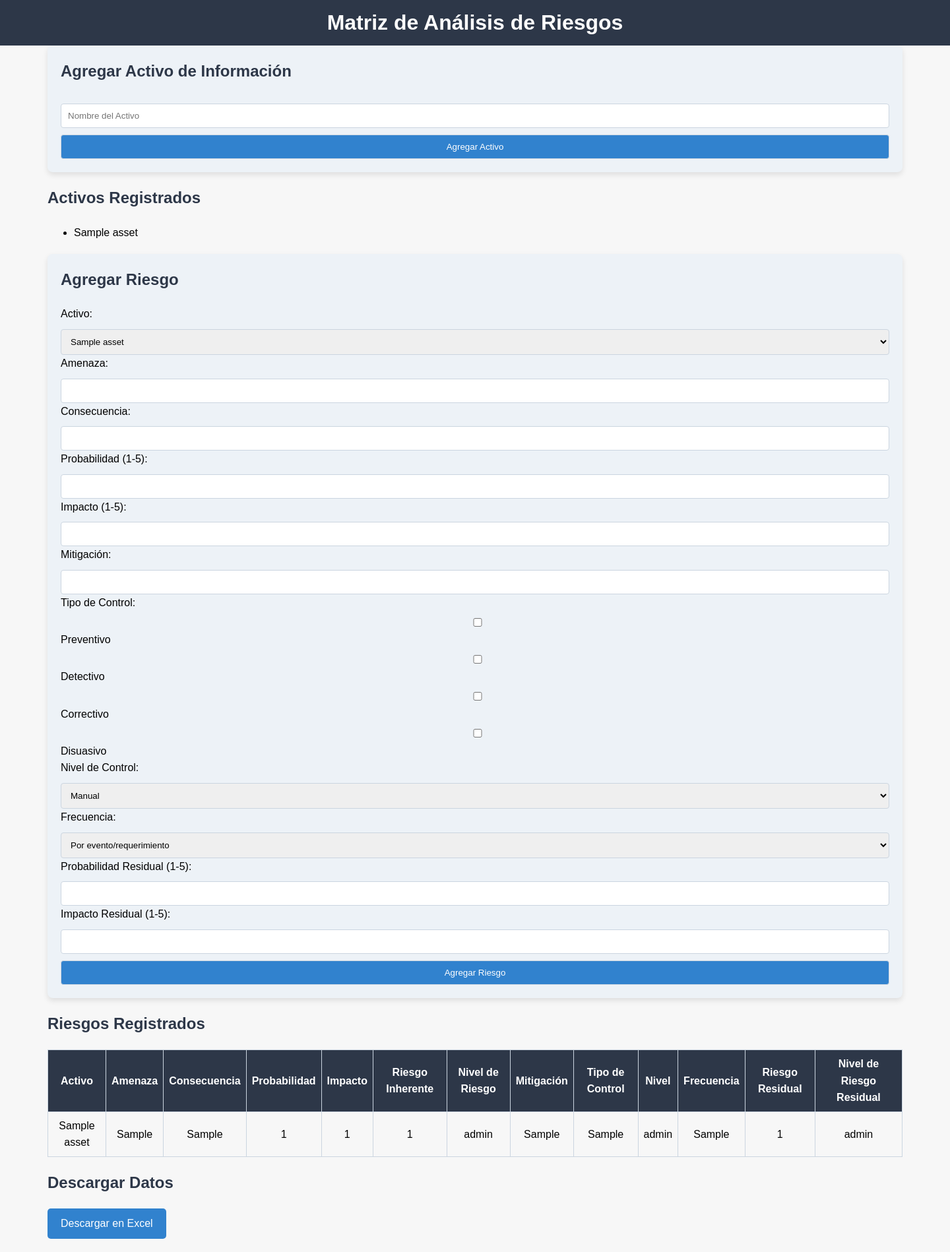
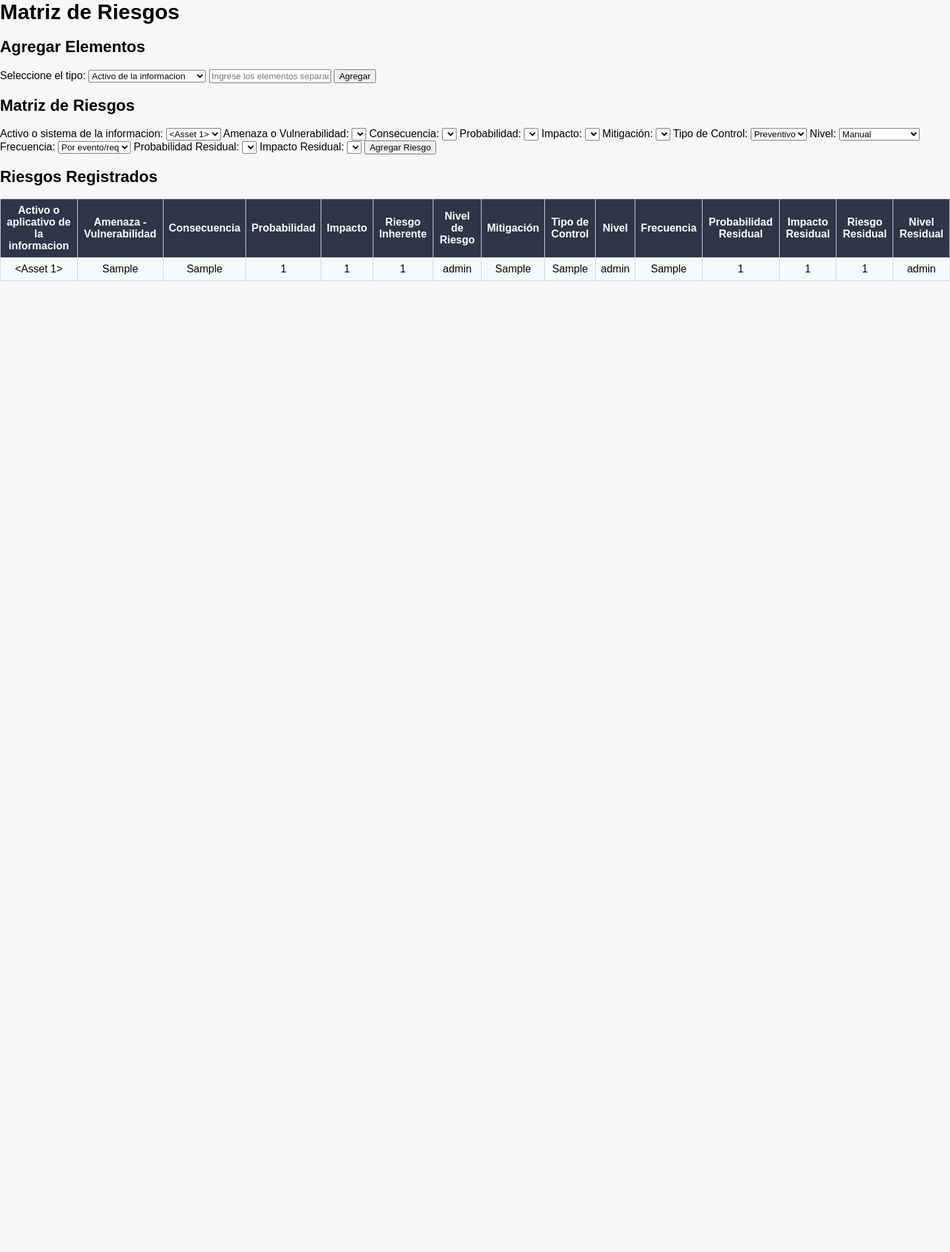
Before and after one commit to FerFisX/Matriz-de-Riesgos---Python, a Flask app: page / in a window 1440 px wide. Shown: the whole page at 66% size. After the commit the page ends 426 px from the top, so only its background shows below. Run offline with Flask 3, Linux system fonts and the light colour scheme; tables that the repository leaves empty hold one stand-in row (values such as "Sample post"); lists and menus that the app fills with data are empty.

Commit message:
Update index.html

```diff
--- a/templates/index.html
+++ b/templates/index.html
@@ -1,77 +1,91 @@
 <!DOCTYPE html>
-<html lang="en">
+<html lang="es">
 <head>
     <meta charset="UTF-8">
     <meta name="viewport" content="width=device-width, initial-scale=1.0">
-    <title>Matriz de Análisis de Riesgos</title>
-    <link rel="stylesheet" type="text/css" href="{{ url_for('static', filename='style.css') }}">
+    <title>Matriz de Riesgos</title>
+    <link rel="stylesheet" href="/static/style.css">
 </head>
 <body>
-    <header>
-        <h1>Matriz de Análisis de Riesgos</h1>
-    </header>
-    <main>
-        <!-- Sección para agregar activos de información -->
-        <section class="form-section">
-            <h2>Agregar Activo de Información</h2>
-            <form action="/add_asset" method="post">
-                <input type="text" name="asset" placeholder="Nombre del Activo" required>
-                <button type="submit">Agregar Activo</button>
+    <h1>Matriz de Riesgos</h1>
+
+    <!-- Formulario para agregar activos, amenazas, consecuencias y mitigaciones -->
+    <h2>Agregar Elementos</h2>
+    <form action="/add_items" method="post">
+        <label>Seleccione el tipo:</label>
+        <select name="item_type">
+            <option value="assets">Activo de la informacion</option>
+            <option value="threats">Amenaza o Vulnerabilidad</option>
+            <option value="consequences">Consecuencia</option>
+            <option value="mitigations">Mitigación</option>
+        </select>
+        <input type="text" name="items" placeholder="Ingrese los elementos separados por coma">
+        <button type="submit">Agregar</button>
     </form>
-        </section>
 
-        <!-- Sección para listar activos registrados -->
-        <section class="assets-section">
-            <h2>Activos Registrados</h2>
-            <ul>
+    <!-- Sección para crear la matriz de riesgos -->
+    <h2>Matriz de Riesgos</h2>
+    <form action="/add_risk" method="post">
+        <label>Activo o sistema de la informacion:</label>
+        <select name="asset">
             {% for asset in assets %}
-                    <li>{{ asset.name }}</li>
-                {% endfor %}
-            </ul>
-        </section>
-
-        <!-- Sección para agregar riesgos -->
-        <section class="form-section">
-            <h2>Agregar Riesgo</h2>
-            <form action="/add_risk" method="post">
-                <label for="asset">Activo:</label>
-                <select name="asset" required>
-                    {% for asset in assets %}
-                        <option value="{{ asset.id }}">{{ asset.name }}</option>
+                <option value="{{ asset }}">{{ asset }}</option>
             {% endfor %}
         </select>
 
-                <label for="threat">Amenaza:</label>
-                <input type="text" name="threat" required>
+        <label>Amenaza o Vulnerabilidad:</label>
+        <select name="threat">
+            {% for threat in threats %}
+                <option value="{{ threat }}">{{ threat }}</option>
+            {% endfor %}
+        </select>
 
-                <label for="consequence">Consecuencia:</label>
-                <input type="text" name="consequence" required>
+        <label>Consecuencia:</label>
+        <select name="consequence">
+            {% for consequence in consequences %}
+                <option value="{{ consequence }}">{{ consequence }}</option>
+            {% endfor %}
+        </select>
 
-                <label for="probability">Probabilidad (1-5):</label>
-                <input type="number" name="probability" min="1" max="5" required>
+        <label>Probabilidad:</label>
+        <select name="probability">
+            {% for value in probability_options %}
+                <option value="{{ value }}">{{ value }}</option>
+            {% endfor %}
+        </select>
 
-                <label for="impact">Impacto (1-5):</label>
-                <input type="number" name="impact" min="1" max="5" required>
+        <label>Impacto:</label>
+        <select name="impact">
+            {% for value in impact_options %}
+                <option value="{{ value }}">{{ value }}</option>
+            {% endfor %}
+        </select>
 
-                <label for="mitigation">Mitigación:</label>
-                <input type="text" name="mitigation">
+        <label>Mitigación:</label>
+        <select name="mitigation">
+            {% for mitigation in mitigations %}
+                <option value="{{ mitigation }}">{{ mitigation }}</option>
+            {% endfor %}
+        </select>
 
-                <label for="control_type">Tipo de Control:</label><br>
-                <input type="checkbox" name="control_type" value="Preventivo"> Preventivo<br>
-                <input type="checkbox" name="control_type" value="Detectivo"> Detectivo<br>
-                <input type="checkbox" name="control_type" value="Correctivo"> Correctivo<br>
-                <input type="checkbox" name="control_type" value="Disuasivo"> Disuasivo<br>
+        <label>Tipo de Control:</label>
+        <select name="control_type">
+            <option value="Preventivo">Preventivo</option>
+            <option value="Detectivo">Detectivo</option>
+            <option value="Correctivo">Correctivo</option>
+            <option value="Disuasivo">Disuasivo</option>
+        </select>
 
-                <label for="control_level">Nivel de Control:</label>
-                <select name="control_level" required>
+        <label>Nivel:</label>
+        <select name="control_level">
             <option value="Manual">Manual</option>
             <option value="Automático">Automático</option>
-                    <option value="Semi-automático">Semi-automático</option>
+            <option value="Semi automático">Semi automático</option>
         </select>
 
-                <label for="control_frequency">Frecuencia:</label>
-                <select name="control_frequency" required>
-                    <option value="Por evento/requerimiento">Por evento/requerimiento</option>
+        <label>Frecuencia:</label>
+        <select name="control_frequency">
+            <option value="Por evento/req">Por evento/req</option>
             <option value="Diario">Diario</option>
             <option value="Semanal">Semanal</option>
             <option value="Mensual">Mensual</option>
@@ -79,25 +93,31 @@
             <option value="Anual">Anual</option>
         </select>
 
-                <label for="residual_probability">Probabilidad Residual (1-5):</label>
-                <input type="number" name="residual_probability" min="1" max="5" required>
+        <label>Probabilidad Residual:</label>
+        <select name="residual_probability">
+            {% for value in probability_options %}
+                <option value="{{ value }}">{{ value }}</option>
+            {% endfor %}
+        </select>
 
-                <label for="residual_impact">Impacto Residual (1-5):</label>
-                <input type="number" name="residual_impact" min="1" max="5" required>
+        <label>Impacto Residual:</label>
+        <select name="residual_impact">
+            {% for value in impact_options %}
+                <option value="{{ value }}">{{ value }}</option>
+            {% endfor %}
+        </select>
 
         <button type="submit">Agregar Riesgo</button>
     </form>
-        </section>
 
-        <!-- Tabla para mostrar los riesgos registrados -->
-        <section class="risks-section">
+    <!-- Tabla de riesgos registrados -->
     <h2>Riesgos Registrados</h2>
+    <div class="table-container">
         <table>
-                <thead>
             <tr>
-                        <th>Activo</th>
-                        <th>Amenaza</th>
-                        <th>Consecuencia</th>
+                <th>Activo o aplicativo de la informacion</th>
+                <th>Amenaza - Vulnerabilidad</th>
+                <th>Consecuencia </th>
                 <th>Probabilidad</th>
                 <th>Impacto</th>
                 <th>Riesgo Inherente</th>
@@ -106,37 +126,31 @@
                 <th>Tipo de Control</th>
                 <th>Nivel</th>
                 <th>Frecuencia</th>
+                <th>Probabilidad Residual</th>
+                <th>Impacto Residual</th>
                 <th>Riesgo Residual</th>
-                        <th>Nivel de Riesgo Residual</th>
+                <th>Nivel Residual</th>
             </tr>
-                </thead>
-                <tbody>
             {% for risk in risks %}
             <tr>
-                        <td>{{ risk.asset.name }}</td>
+                <td>{{ risk.asset }}</td>
                 <td>{{ risk.threat }}</td>
                 <td>{{ risk.consequence }}</td>
                 <td>{{ risk.probability }}</td>
                 <td>{{ risk.impact }}</td>
                 <td>{{ risk.inherent_risk }}</td>
-                        <td class="risk-level-{{ risk.risk_level | lower }}">{{ risk.risk_level }}</td>
+                <td>{{ risk.risk_level }}</td>
                 <td>{{ risk.mitigation }}</td>
                 <td>{{ risk.control_type }}</td>
                 <td>{{ risk.control_level }}</td>
                 <td>{{ risk.control_frequency }}</td>
+                <td>{{ risk.residual_probability }}</td>
+                <td>{{ risk.residual_impact }}</td>
                 <td>{{ risk.residual_risk }}</td>
-                        <td class="risk-level-{{ risk.residual_level | lower }}">{{ risk.residual_level }}</td>
+                <td>{{ risk.residual_level }}</td>
             </tr>
             {% endfor %}
-                </tbody>
         </table>
-        </section>
-
-        <!-- Botón para descargar datos en Excel -->
-        <section class="download-section">
-            <h2>Descargar Datos</h2>
-            <a href="/download" class="btn">Descargar en Excel</a>
-        </section>
-    </main>
+    </div>
 </body>
 </html>
```
Lines whose indentation alone changed are shown as unchanged.
